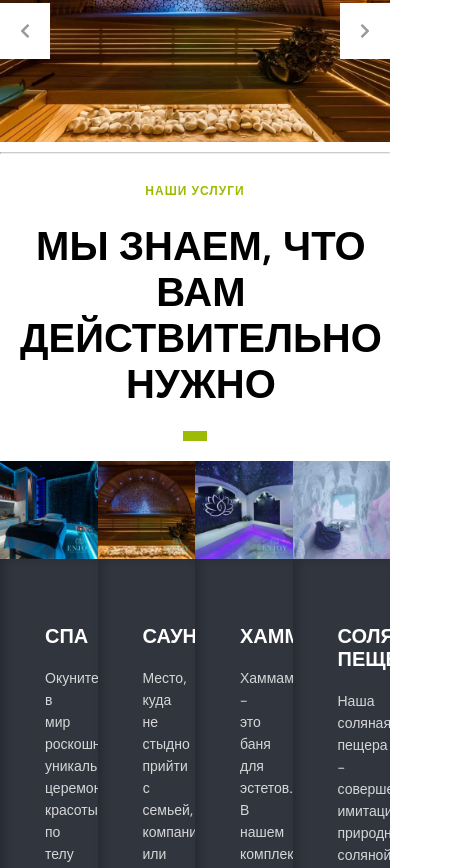
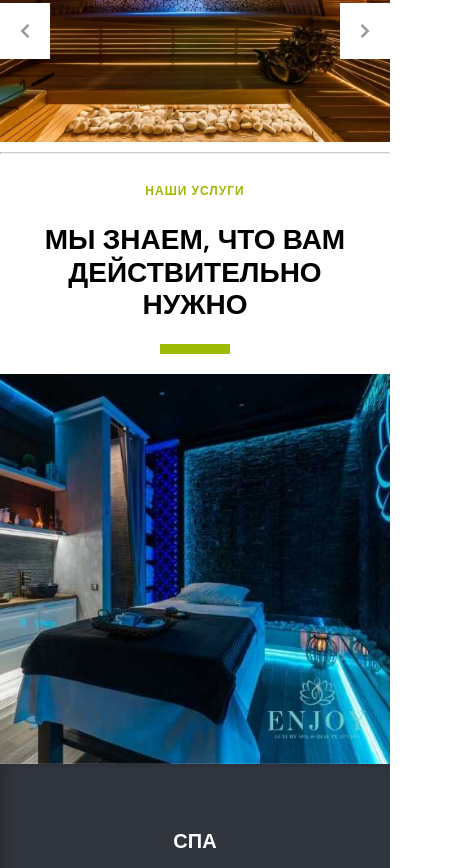
Before and after one commit to damirjkee/Diplom, a website: page index.html in a window 390 px wide. Shown: the part 1613-2481 px from the top of the page, 471 px wide, since content can reach past the window. Drawn offline with nearby package versions, Linux system fonts and the light colour scheme.

Commit message:
services с адаптивом

```diff
--- a/index.html
+++ b/index.html
@@ -110,6 +110,11 @@
         </div>
     </section>
 
+    <hr class="section_line">
+
+    <section class="gallery container">
+
+    </section>
 
     <script src="js/gamburger.js"></script>
     <script src="js/slider.js"></script>
--- a/scss/adaptive.scss
+++ b/scss/adaptive.scss
@@ -29,6 +29,20 @@
         p {
             font-size: 16px;
         }
+    }
+
+    .our_services_text {
+        h3 {
+            font-size: 36px;
+        }
+    }
+
+    .line {
+        width: 10%;
+    }
+
+    .our_services_item {
+        width: calc(100% / 3);
     }
 }
 
@@ -163,6 +177,24 @@
             margin-top: 15px;
         }
     }
+
+    .our_services_text {
+        h3 {
+            font-size: 30px;
+        }
+    }
+
+    .our_services_item {
+        width: calc(100% / 2);
+
+        .our_services_description {
+            p {
+                height: 120px;
+            }
+        }
+    }
+
+
 }
 
 @media(max-width: 425px) {
@@ -212,6 +244,26 @@
             font-size: 20px;
         }
     }
+
+    .our_services_text {
+        h3 {
+            font-size: 28px;
+        }
+    }
+
+    .line {
+        width: 20%;
+    }
+
+    .our_services_item {
+        width: 100%;
+
+        .our_services_description {
+            p {
+                height: 100px;
+            }
+        }
+    }
 }
 
 @media(max-width: 320px) {
@@ -239,4 +291,11 @@
             padding: 12px;
         }
     }
+
+    .our_services_text {
+        h3 {
+            font-size: 25px;
+        }
+    }
+
 }
--- a/scss/our_services.scss
+++ b/scss/our_services.scss
@@ -37,6 +37,10 @@
         display: block;
         width: 100%;
     }
+
+    &:hover .our_services_description {
+        background-color: $color2;
+    }
 }
 
 .our_services_description {
```
Also changed, not shown: css/adaptive.css, css/style.css, img/gallery/gallery1.jpg (added), img/gallery/gallery2.jpg (added), img/gallery/gallery3.jpg (added), img/gallery/gallery5.jpg (added), 2 other files.
